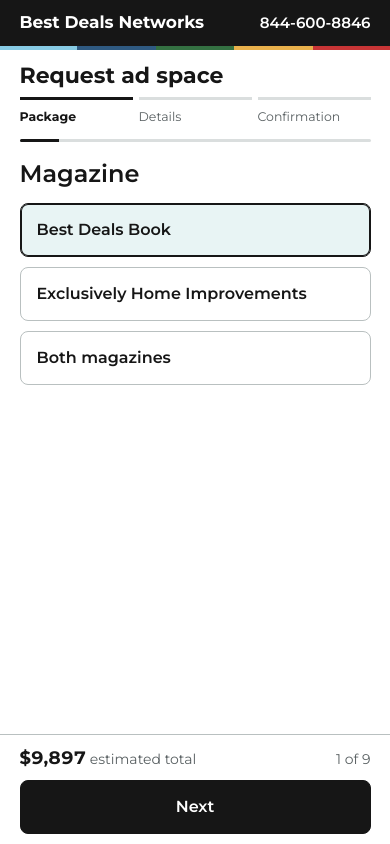
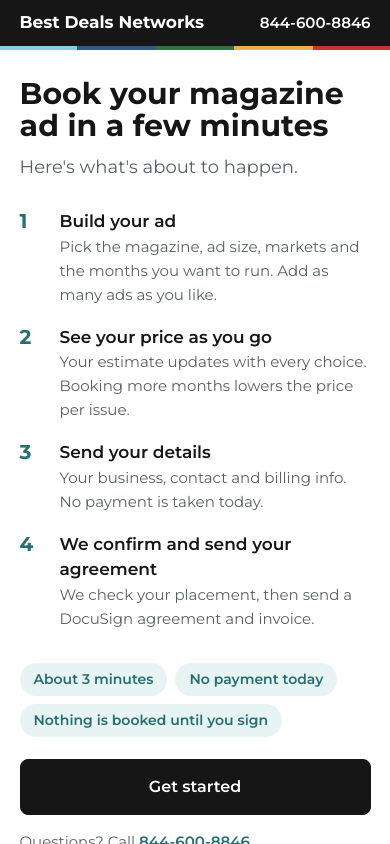
Before and after one commit to hamstari/adcheckout, a plain HTML site: page index.html in a window 390 px wide. Drawn offline with Linux system fonts and the light colour scheme.

Commit message:
Paged checkout on every screen, Ad 1 label, intro splash screen
- One page at a time with the bottom action bar on desktop and tablets too
  (column capped at 760px); previously only at 700px or narrower.
- The ad label shows "Ad 1" from the start, not only once a second ad exists.
- A short splash explains the four steps before the form, once per visit.

Co-Authored-By: Claude Opus 5.5 <noreply@anthropic.com>
Claude-Session: https://claude.ai/code/session_017crwj1XGPtXmfhMALMdbEb

```diff
--- a/index.html
+++ b/index.html
@@ -209,11 +209,15 @@
   footer a { color: var(--brand-deep); font-weight: 600; }
   noscript p { margin: 0; padding: 16px 0; font-weight: 600; }
 
-  /* ---------- Phones: a paged checkout that fills one screen ----------
+  /* ---------- A paged checkout that fills one screen (every screen size) ----------
      Column layout: head, the current page (scrolls if it is long), the action bar.
      html.flow = embedded in a frame the host resizes: natural height, bar at the end. */
   .pbar, .pprog { display: none; }
-  @media (max-width: 700px) {
+  html.paged .wrap { max-width: 760px; }
+  html.paged .grid { grid-template-columns: minmax(0, 1fr); gap: 0; }
+  html.paged .est { position: static; padding: 20px; }
+  html.paged #jumpEst { display: inline; }
+  @media all {
     html.paged:not(.flow), html.paged:not(.flow) body { height: 100%; }
     html.paged:not(.flow) body { display: flex; flex-direction: column; height: 100vh; height: 100dvh; }
     html.paged:not(.flow) body > * { width: 100%; }          /* auto side margins would shrink-wrap flex items */
@@ -249,6 +253,21 @@
     .pnote { font-size: 14px; margin: 0 0 8px; }
     html.paged #sizeOpts .opt { padding: 11px 14px; }
   }
+  /* ---------- Splash: what's about to happen, shown once per visit ---------- */
+  .splash { display: none; }
+  html.show-splash .splash { display: block; flex: 1 1 auto; min-height: 0; overflow-y: auto; }
+  html.show-splash .head, html.show-splash main, html.show-splash .pbar, html.show-splash footer { display: none !important; }
+  .splash-in { padding-top: clamp(28px, 6vw, 64px); padding-bottom: 40px; }
+  .splash h1 { font-size: clamp(30px, 5.2vw, 46px); line-height: 1.08; font-weight: 700; }
+  .splash h1:focus, .sec-h h2:focus { outline: none; }
+  .splash-lede { margin: 12px 0 0; color: var(--muted); font-size: 18px; max-width: 30em; }
+  .splash .next { margin: 28px 0 32px; gap: 18px; }
+  .splash .next b { font-size: 17px; }
+  .splash-facts { display: flex; flex-wrap: wrap; gap: 8px; margin: 0 0 22px; padding: 0; list-style: none; }
+  .splash-facts li { background: var(--brand-wash); color: var(--brand-deep); font-weight: 600; font-size: 14px; border-radius: 999px; padding: 6px 14px; }
+  .splash .btn { max-width: 360px; }
+  .splash-note { color: var(--muted); font-size: 15px; margin: 16px 0 0; }
+  .splash-note a { color: var(--brand-deep); font-weight: 600; }
   @media (prefers-reduced-motion: reduce) { html.paged .pprog i { transition: none; } }
   @media (prefers-reduced-motion: reduce) { .opt:active:not(:disabled), .btn:active:not(:disabled) { transform: none; } }
   @media print {
@@ -265,6 +284,22 @@
     <a href="tel:8446008846">844-600-8846</a>
   </div>
 </div>
+
+<section class="splash" id="splash" aria-labelledby="splashTitle">
+  <div class="wrap splash-in">
+    <h1 id="splashTitle" tabindex="-1">Book your magazine ad in a few minutes</h1>
+    <p class="splash-lede">Here's what's about to happen.</p>
+    <ol class="next">
+      <li><div><b>Build your ad</b><span>Pick the magazine, ad size, markets and the months you want to run. Add as many ads as you like.</span></div></li>
+      <li><div><b>See your price as you go</b><span>Your estimate updates with every choice. Booking more months lowers the price per issue.</span></div></li>
+      <li><div><b>Send your details</b><span>Your business, contact and billing info. No payment is taken today.</span></div></li>
+      <li><div><b>We confirm and send your agreement</b><span>We check your placement, then send a DocuSign agreement and invoice.</span></div></li>
+    </ol>
+    <ul class="splash-facts"><li>About 3 minutes</li><li>No payment today</li><li>Nothing is booked until you sign</li></ul>
+    <button class="btn" id="startBtn" type="button">Get started</button>
+    <p class="splash-note">Questions? Call <a href="tel:8446008846">844-600-8846</a>.</p>
+  </div>
+</section>
 
 <header class="wrap head">
   <h1>Request ad space</h1>
@@ -1040,10 +1075,12 @@ function render() {
     onClick: () => { state.art = a.id; render(); },
   })));
 
-  // "Ad 2 of 2" strip when the package has more than one ad
+  // "Ad 1" strip, or "Ad 2 of 2" once the package has more than one ad
   const head = $("#adHead");
-  head.classList.toggle("hidden", !n);
-  if (n) head.innerHTML = `<b>Ad ${state.pos + 1} of ${n + 1}</b><span class="grow">${plural(n, "other ad")} saved in your estimate.</span><button type="button" class="linkbtn" id="jumpEst">View estimate</button>`;
+  head.classList.remove("hidden");
+  head.innerHTML = n
+    ? `<b>Ad ${state.pos + 1} of ${n + 1}</b><span class="grow">${plural(n, "other ad")} saved in your estimate.</span><button type="button" class="linkbtn" id="jumpEst">View estimate</button>`
+    : `<b>Ad 1</b><span class="grow">Build your first ad. You can add more before checkout.</span>`;
 
   // ---------- estimate (the one summary) ----------
   const many = o.lines.length > 1 || n > 0;
@@ -1096,13 +1133,12 @@ function render() {
 }
 
 /* ===========================================================
-   Phones: one page at a time, like a checkout.
-   Package pages, then two details pages. Desktop shows everything at once.
+   One page at a time, like a checkout, on phones and desktop alike.
+   Package pages, then two details pages.
    =========================================================== */
 const PAGES = { 1: ["pub", "size", "zones", "months", "place", "art", "review"], 2: ["contact", "billing"] };
 const PAGE_FIELDS = { contact: ["business", "contact", "phone", "email", "category"], billing: ["street", "city", "zip", "billingEmail"] };
-const phoneQuery = matchMedia("(max-width: 700px)");
-const paged = () => phoneQuery.matches;
+const paged = () => true;          // one page at a time on every screen size
 state.page = 0;
 function renderPaged(o) {
   const on = paged(), est = $("#estimate");
@@ -1150,7 +1186,6 @@ $("#pBack").onclick = () => {
   else if (state.step === 2) { state.step = 1; state.page = PAGES[1].length - 1; }
   render(); toTop();
 };
-phoneQuery.addEventListener("change", () => render());
 
 /* ===========================================================
    Details form: inline validation next to each field
@@ -1433,6 +1468,17 @@ if (embedded && !fitFrame) {
   addEventListener("message", (e) => { if (e.source === window.parent && e.data && e.data.type === "bda-ping") { last = 0; post(); } });
 }
 
+// Splash: shown once per visit, before the first page.
+const SPLASH_KEY = "bdaSplashSeen";
+const splashSeen = (() => { try { return sessionStorage.getItem(SPLASH_KEY) === "1"; } catch { return false; } })();
+if (!splashSeen) document.documentElement.classList.add("show-splash");
+$("#startBtn").onclick = () => {
+  try { sessionStorage.setItem(SPLASH_KEY, "1"); } catch {}
+  document.documentElement.classList.remove("show-splash");
+  toTop();
+  const h = document.querySelector(".sec:not(.off) h2"); if (h) { h.tabIndex = -1; h.focus({ preventScroll: true }); }
+};
+
 fetchRates().then(() => {
   const restored = restoreSession();
   if (!restored && (!state.zones.size || [...state.zones].some(z => !CONFIG.zones.some(x => x.id === z)))) {
```
Also changed, not shown: 1 other file.
